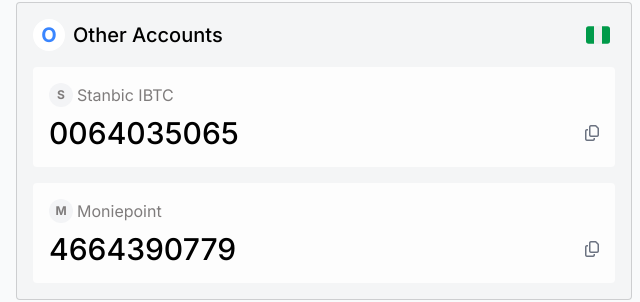
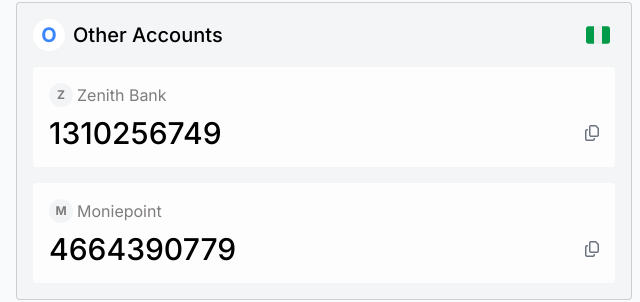
Before and after one commit to eveshoyanofficial/the-goodnews-center, a plain HTML site: page give.html in a window 1280 px wide. Shown: the part 700-1002 px from the top of the page, 0-640 px from the left. Drawn offline with nearby package versions, Linux system fonts and the light colour scheme.

Commit message:
Update give.html

```diff
--- a/give.html
+++ b/give.html
@@ -330,12 +330,12 @@
                                 <div class="account-card rounded bg-[#FFFFFFCC] p-2 lg:p-4">
                                     <div class="mb-2 flex items-center gap-1 text-base font-normal text-[#7F7C7C]">
                                         <div class="h-6 w-6 flex items-center justify-center bg-gray-100 rounded-full">
-                                            <span class="text-xs font-bold">S</span>
+                                            <span class="text-xs font-bold">Z</span>
                                         </div>
-                                        <p class="">Stanbic IBTC</p>
+                                        <p class="">Zenith Bank</p>
                                     </div>
                                     <div class="flex items-center justify-between">
-                                        <p class="text-2xl lg:text-3xl font-medium text-black">0064035065</p>
+                                        <p class="text-2xl lg:text-3xl font-medium text-black">1310256749</p>
                                         <button class="copy-btn">
                                             <i class="far fa-copy text-gray-500 hover:text-rccg-blue"></i>
                                         </button>
```
